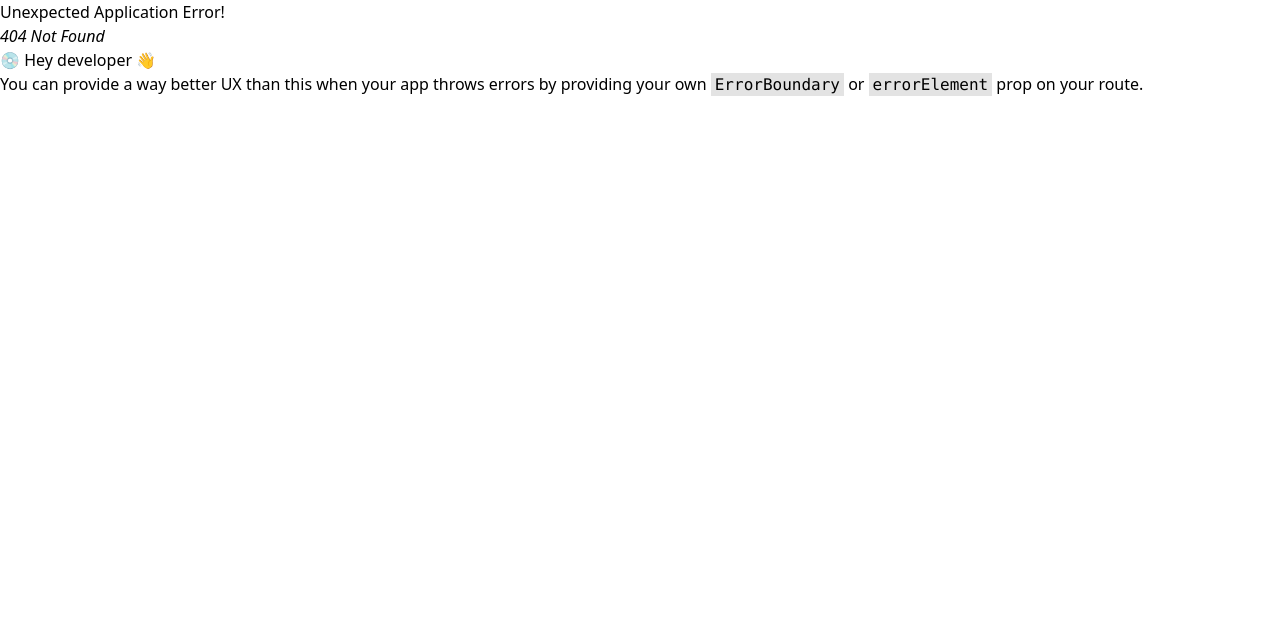
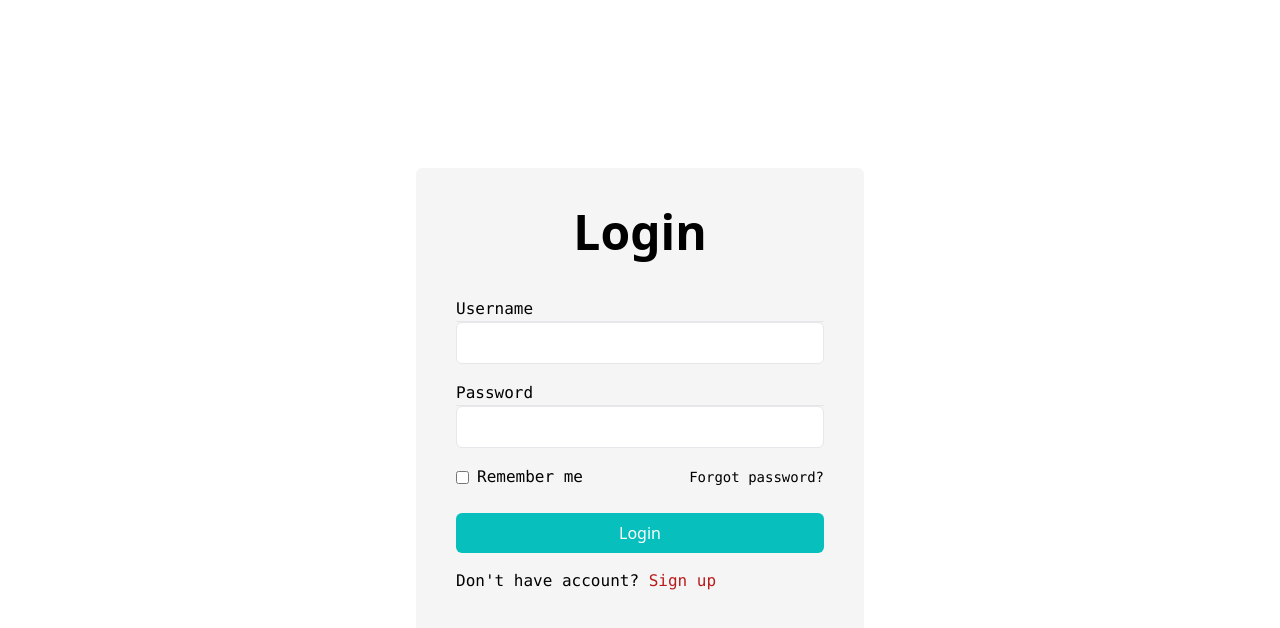
Before and after one commit to ndungminh2003/Dental-Clinic, a React (Create React App) app in the folder client/: page /dentist/login in a window 1280 px wide. Before the commit this address had no page. Shown: the top 628 px of the page. Built offline with nearby package versions, Linux system fonts and the light colour scheme.

Commit message:
log in
done login 4 role

```diff
--- a/client/package.json
+++ b/client/package.json
@@ -38,6 +38,7 @@
     ]
   },
   "devDependencies": {
+    "@babel/plugin-proposal-private-property-in-object": "^7.21.11",
     "tailwindcss": "^3.3.3"
   }
 }
--- a/client/src/App.jsx
+++ b/client/src/App.jsx
@@ -8,6 +8,14 @@ import Home from "./pages/Home";
 import About from "./pages/About";
 import UserLogin from "./pages/Login/UserLogin";
 import SignUp from "./pages/SignUp";
+import Dentist from "./pages/Dentist/Dentist";
+import DentistLogin from "./pages/Login/DentistLogin";
+
+import Staff from "./pages/Staff/Staff";
+import StaffLogin from "./pages/Login/StaffLogin";
+
+import Admin from "./pages/Admin/Admin";
+import AdminLogin from "./pages/Login/AdminLogin";
 
 const router = createBrowserRouter(
   createRoutesFromElements(
@@ -16,6 +24,15 @@ const router = createBrowserRouter(
       <Route path="/about" element={<About />}></Route>
       <Route path="/login" element={<UserLogin />}></Route>
       <Route path="/sign-up" element={<SignUp />}></Route>
+      <Route path="/dentist" element={<Dentist />}>
+        <Route path="login" element={<DentistLogin />}></Route>
+      </Route>
+      <Route path="/staff" element={<Staff />}>
+        <Route path="login" element={<StaffLogin />}></Route>
+      </Route>
+      <Route path="/admin" element={<Admin />}>
+        <Route path="login" element={<AdminLogin />}></Route>
+      </Route>
     </>
   )
 );
--- a/client/src/components/Login.jsx
+++ b/client/src/components/Login.jsx
@@ -1,41 +1,58 @@
-import React from 'react'
+import React from "react";
 import { Link } from "react-router-dom";
 
-export default function Login () {
+export default function Login({ username, bgcolor, ringcolor }) {
   return (
-    <div className ="w-full flex items-center	min-h-screen">
-      <div className ="w-full max-w-md mx-auto">
-        <div className =" bg-neutral-100 p-10 rounded-md  ">
-          <h2 className ="text-center text-5xl font-extrabold pb-10">Login</h2>
+    <div className="w-full flex items-center	min-h-screen">
+      <div className="w-full max-w-md mx-auto">
+        <div className=" bg-neutral-100 p-10 rounded-md  ">
+          <h2 className="text-center text-5xl font-extrabold pb-10">Login</h2>
           <div>
-            <div className ="mb-4">
-              <label className ="font-mono 	">Telephone number</label>
-              <hr/>
-              <input type="text" placeholder="000000000"
-              className ="w-full px-3 py-2 rounded-md focus:outline-none focus:ring-blue-hosta focus:ring-2 focus:ring-opacity-25 border"></input>
+            <div className="mb-4">
+              <label className="font-mono 	">{username}</label>
+              <hr />
+              <input
+                type="text"
+                className={`${ringcolor} w-full px-3 py-2 rounded-md focus:outline-none focus:ring-2 focus:ring-opacity-25 border`}
+              ></input>
             </div>
-            <div className ="mb-4">
-              <label className ="font-mono rounded-md	">Password</label><hr/>
-              <input type="password" placeholder="********" className ="w-full px-3 py-2 rounded-md focus:outline-none focus:ring-blue-hosta focus:ring-2 focus:ring-opacity-25 border"></input>
+            <div className="mb-4">
+              <label className="font-mono rounded-md	">Password</label>
+              <hr />
+              <input
+                type="password"
+                className={` ${ringcolor} w-full px-3 py-2 rounded-md focus:outline-none focus:ring-2 focus:ring-opacity-25 border`}
+              ></input>
             </div>
-            <div className ="flex justify-between mb-6">
+            <div className="flex justify-between mb-6">
               <div>
-                <input type ="checkbox" className ="mr-2 align-middle	"></input>
-                <label className ="font-mono text-base">Remember me</label>
+                <input type="checkbox" className="mr-2 align-middle	"></input>
+                <label className="font-mono text-base">Remember me</label>
               </div>
               <div>
-                <Link to = "#" className ="font-mono text-sm ">Forgot password?</Link>
+                <Link to="#" className="font-mono text-sm ">
+                  Forgot password?
+                </Link>
               </div>
             </div>
-            <div className ="mb-4">
-              <button className ="bg-blue-hosta	py-2 rounded-md w-full text-white">Login</button>
+            <div className="mb-4">
+              <button
+                className={`${bgcolor} py-2 rounded-md w-full text-white`}
+              >
+                Login
+              </button>
             </div>
             <div>
-              <h2>Don't have account? <Link to ="#" className ="text-red-700 font-medium">Sign up</Link></h2>
+              <h2 className="font-mono">
+                Don't have account?{" "}
+                <Link to="#" className="text-red-700 font-medium">
+                  Sign up
+                </Link>
+              </h2>
             </div>
           </div>
         </div>
       </div>
     </div>
-  )
+  );
 }
--- /dev/null
+++ b/client/src/pages/Admin/Admin.jsx
@@ -0,0 +1,10 @@
+import React from "react";
+import { Outlet } from "react-router-dom";
+
+export default function Admin() {
+  return (
+    <div>
+      <Outlet />
+    </div>
+  );
+}
--- /dev/null
+++ b/client/src/pages/Dentist/Dentist.jsx
@@ -0,0 +1,10 @@
+import React from "react";
+import { Outlet } from "react-router-dom";
+
+export default function Dentist() {
+  return (
+    <div>
+      <Outlet />
+    </div>
+  );
+}
--- /dev/null
+++ b/client/src/pages/Login/AdminLogin.jsx
@@ -0,0 +1,13 @@
+import React from "react";
+import Login from "../../components/Login";
+export default function AdminLogin() {
+  return (
+    <div>
+      <Login
+        username={"Username"}
+        bgcolor={"bg-ebony-clay"}
+        ringcolor={"focus:ring-ebony-clay"}
+      />
+    </div>
+  );
+}
--- /dev/null
+++ b/client/src/pages/Login/DentistLogin.jsx
@@ -0,0 +1,13 @@
+import React from "react";
+import Login from "../../components/Login";
+export default function DentistLogin() {
+  return (
+    <div>
+      <Login
+        username={"Username"}
+        bgcolor={"bg-Topaz"}
+        ringcolor={"focus:ring-Topaz"}
+      />
+    </div>
+  );
+}
--- /dev/null
+++ b/client/src/pages/Login/StaffLogin.jsx
@@ -0,0 +1,13 @@
+import React from "react";
+import Login from "../../components/Login";
+export default function StaffLogin() {
+  return (
+    <div>
+      <Login
+        username={"Username"}
+        bgcolor={"bg-dirty-blue"}
+        ringcolor={"focus:ring-dirty-blue"}
+      />
+    </div>
+  );
+}
--- a/client/src/pages/Login/UserLogin.jsx
+++ b/client/src/pages/Login/UserLogin.jsx
@@ -3,7 +3,7 @@ import Login from "../../components/Login";
 export default function UserLogin() {
   return (
   <div>
-    <Login/>
+    <Login username={"Phone"} bgcolor ={"bg-blue-hosta"} ringcolor={"focus:ring-blue-hosta"}/>
   </div>
   );
 }
--- a/client/src/pages/SignUp.jsx
+++ b/client/src/pages/SignUp.jsx
@@ -1,5 +1,58 @@
 import React from "react";
+import { Link } from "react-router-dom";
 
 export default function SignUp() {
-  return <div>SignUp</div>;
+  return(
+    <div className ="w-full flex items-center min-h-screen	">
+      <div className ="w-full max-w-md mx-auto ">
+      <div className=" bg-neutral-100 p-10 rounded-md  ">
+          <h2 className="text-center text-5xl font-extrabold pb-10">Sign up</h2>
+          <div>
+            <div className="mb-4">
+              <label className="font-mono 	">Phone</label>
+              <hr />
+              <input
+                type="text"
+                className={`focus:ring-blue-hosta w-full px-3 py-2 rounded-md focus:outline-none focus:ring-2 focus:ring-opacity-25 border`}
+              ></input>
+            </div>
+            <div className="mb-4">
+              <label className="font-mono rounded-md	">Password</label>
+              <hr />
+              <input
+                type="password"
+                className={`focus:ring-blue-hosta w-full px-3 py-2 rounded-md focus:outline-none focus:ring-2 focus:ring-opacity-25 border`}
+              ></input>
+            </div>
+            <div className="flex justify-between mb-6">
+              <div>
+                <input type="checkbox" className="mr-2 align-middle	"></input>
+                <label className="font-mono text-base">Remember me</label>
+              </div>
+              <div>
+                <Link to="#" className="font-mono text-sm ">
+                  Forgot password?
+                </Link>
+              </div>
+            </div>
+            <div className="mb-4">
+              <button
+                className={"bg-blue-hosta py-2 rounded-md w-full text-white"}
+              >
+                Login
+              </button>
+            </div>
+            <div>
+              <h2 className="font-mono">
+                Don't have account?{" "}
+                <Link to="#" className="text-red-700 font-medium">
+                  Sign up
+                </Link>
+              </h2>
+            </div>
+          </div>
+        </div>
+      </div>
+    </div>
+  );
 }
--- /dev/null
+++ b/client/src/pages/Staff/Staff.jsx
@@ -0,0 +1,10 @@
+import React from "react";
+import { Outlet } from "react-router-dom";
+
+export default function Staff() {
+  return (
+    <div>
+      <Outlet />
+    </div>
+  );
+}
--- a/client/tailwind.config.js
+++ b/client/tailwind.config.js
@@ -8,8 +8,7 @@ module.exports = {
         "blue-hosta":"#75BBC9",
         "dirty-blue":"#3E80AC",
         "mercury":"#DEE9ED",
-        "Topaz":"#07BFBC"
-
+        "Topaz":"#07BFBC",
       }
     },
   },
```
Also changed, not shown: 1 other file (tests, documents, lock files or other folders).
